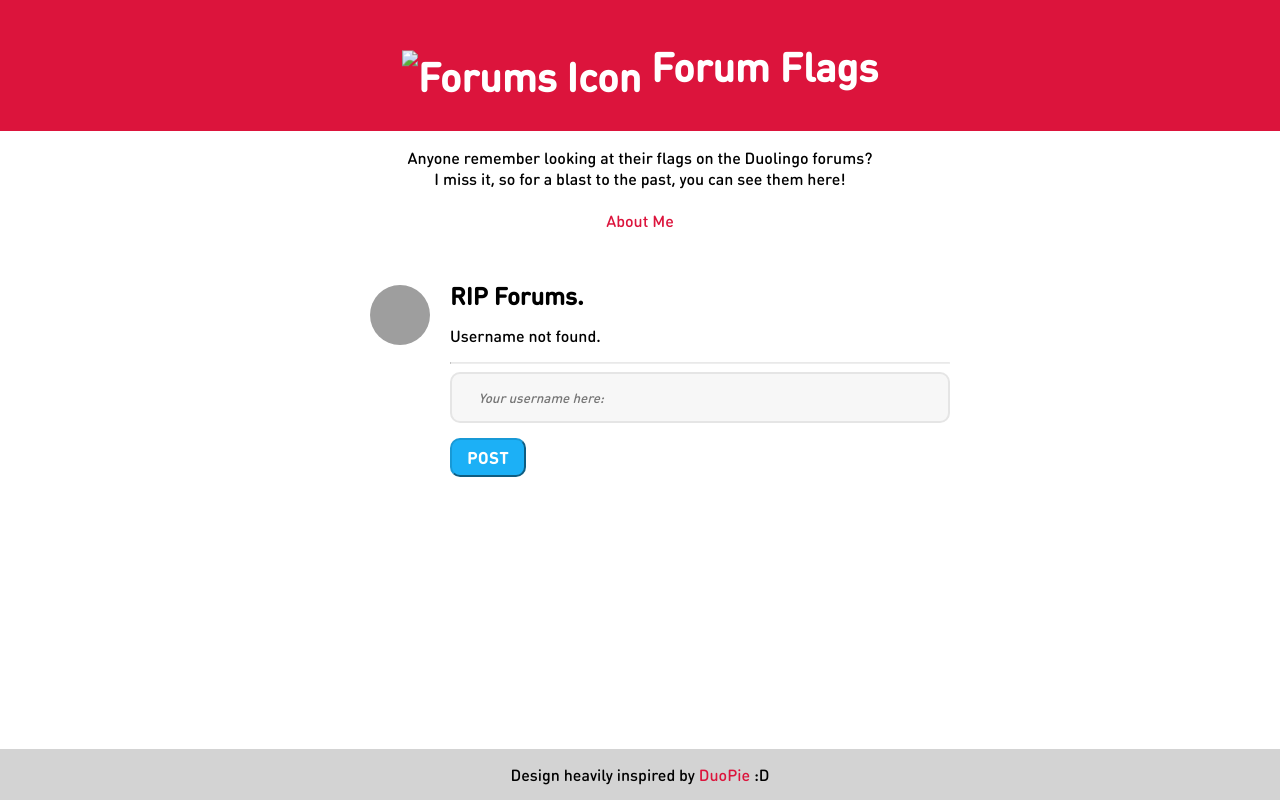
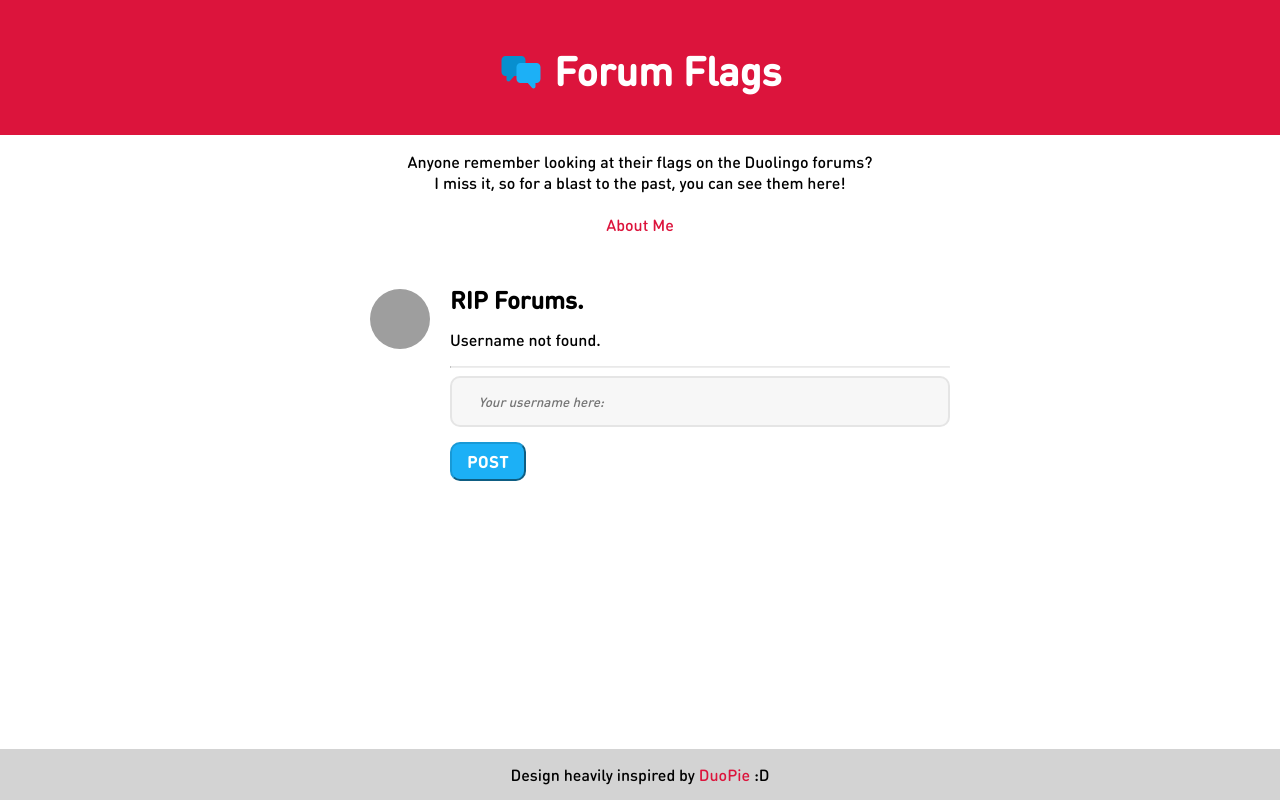
Before and after one commit to website-of-frzzl/website, a plain HTML site: page duolingo/flags/index.html in a window 1280 px wide. Drawn offline with nearby package versions, Linux system fonts and the light colour scheme; the site is published under a folder, as on GitHub Pages, so addresses that start at the root find nothing; no server answers; grey boxes are pictures that could not be loaded.

Commit message:
Update index.html

```diff
--- a/duolingo/flags/index.html
+++ b/duolingo/flags/index.html
@@ -6,7 +6,7 @@
     <meta name="viewport" content="width=device-width, initial-scale=1.0">
     <title>Duolingo Forums</title>
     <link rel="stylesheet" href="./style.css">
-    <link rel="shortcut icon" href="/assets/icon.svg" type="image/x-icon">
+    <link rel="shortcut icon" href="./assets/icon.svg" type="image/x-icon">
     <script src="https://ajax.googleapis.com/ajax/libs/jquery/3.5.1/jquery.min.js"></script>
     <script src="./comment.js" defer></script>
 
@@ -15,7 +15,7 @@
 
     <header>
         <div>
-            <img src="/assets/icon.svg" alt="Forums Icon">
+            <img src="./assets/icon.svg" alt="Forums Icon">
             <span>Forum Flags</span>
         </div>
     </header>
```
